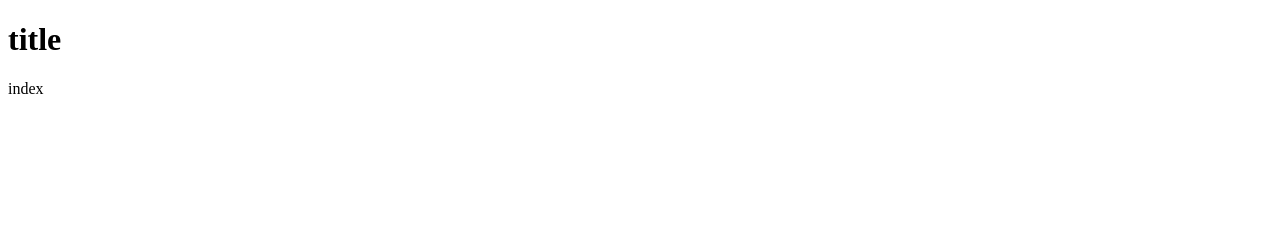
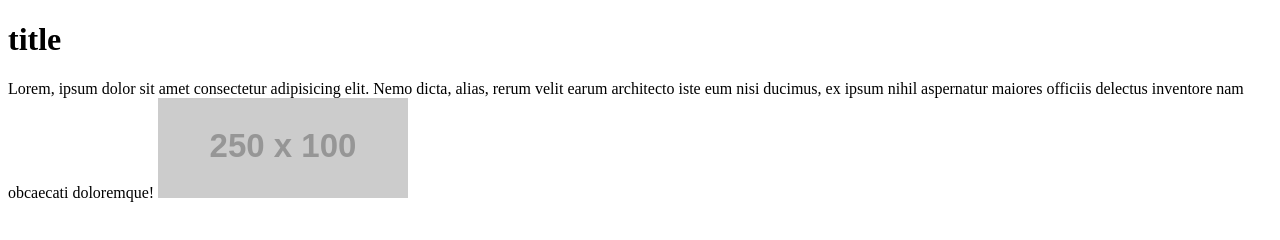
Before and after one commit to JefferyHe777/GitPractice, a plain HTML site: page index.html in a window 1280 px wide. Drawn offline with Linux system fonts and the light colour scheme; placeholder pictures from the web are drawn by us.

Commit message:
Lorem and img

```diff
--- a/index.html
+++ b/index.html
@@ -8,7 +8,10 @@
   <body>
     <h1>title</h1>
     <p>
-      index
+      Lorem, ipsum dolor sit amet consectetur adipisicing elit. Nemo dicta,
+      alias, rerum velit earum architecto iste eum nisi ducimus, ex ipsum nihil
+      aspernatur maiores officiis delectus inventore nam obcaecati doloremque!
+      <img src="https://fakeimg.pl/250x100/#fa0/">
     </p>
   </body>
 </html>
```
